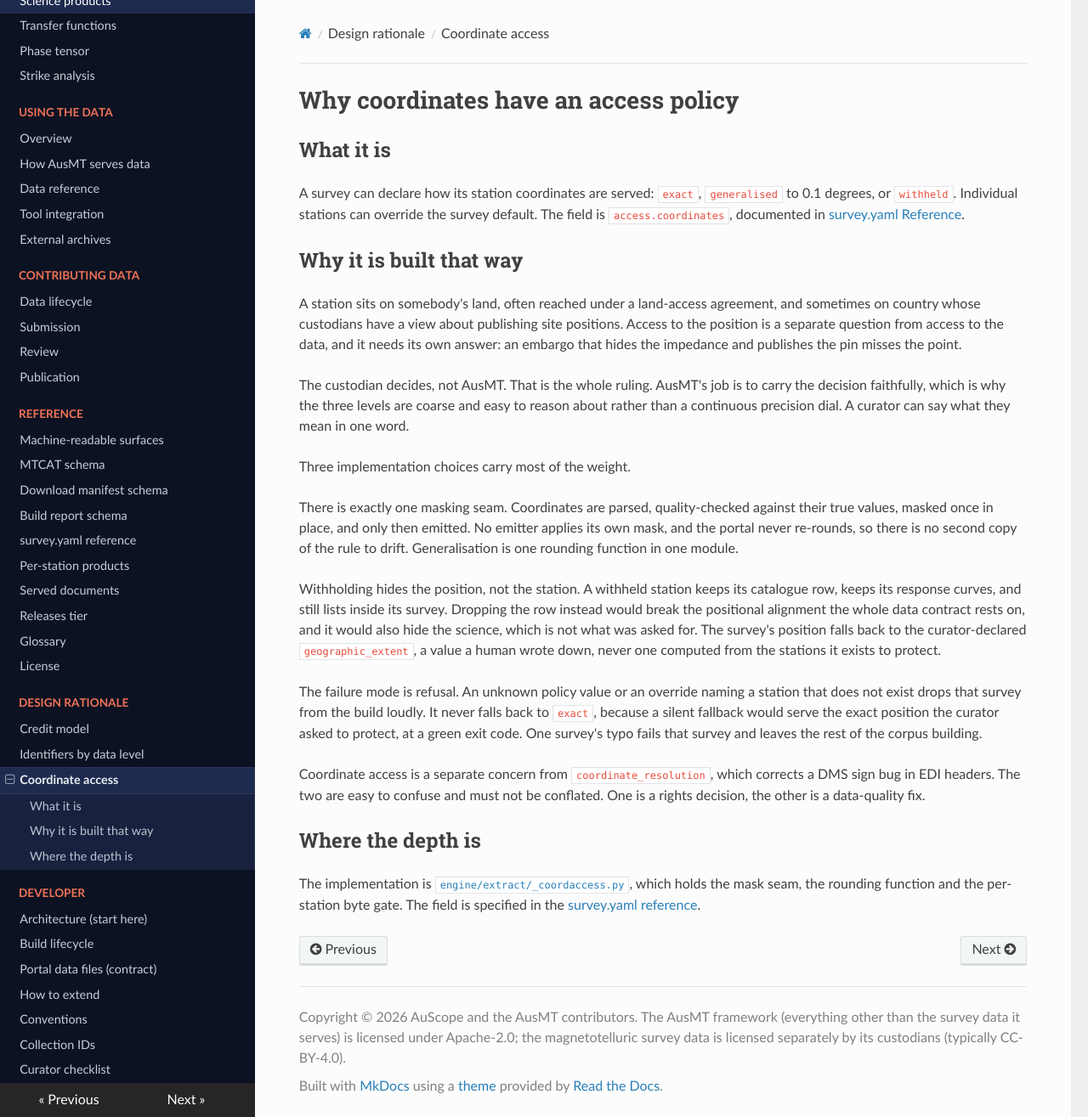
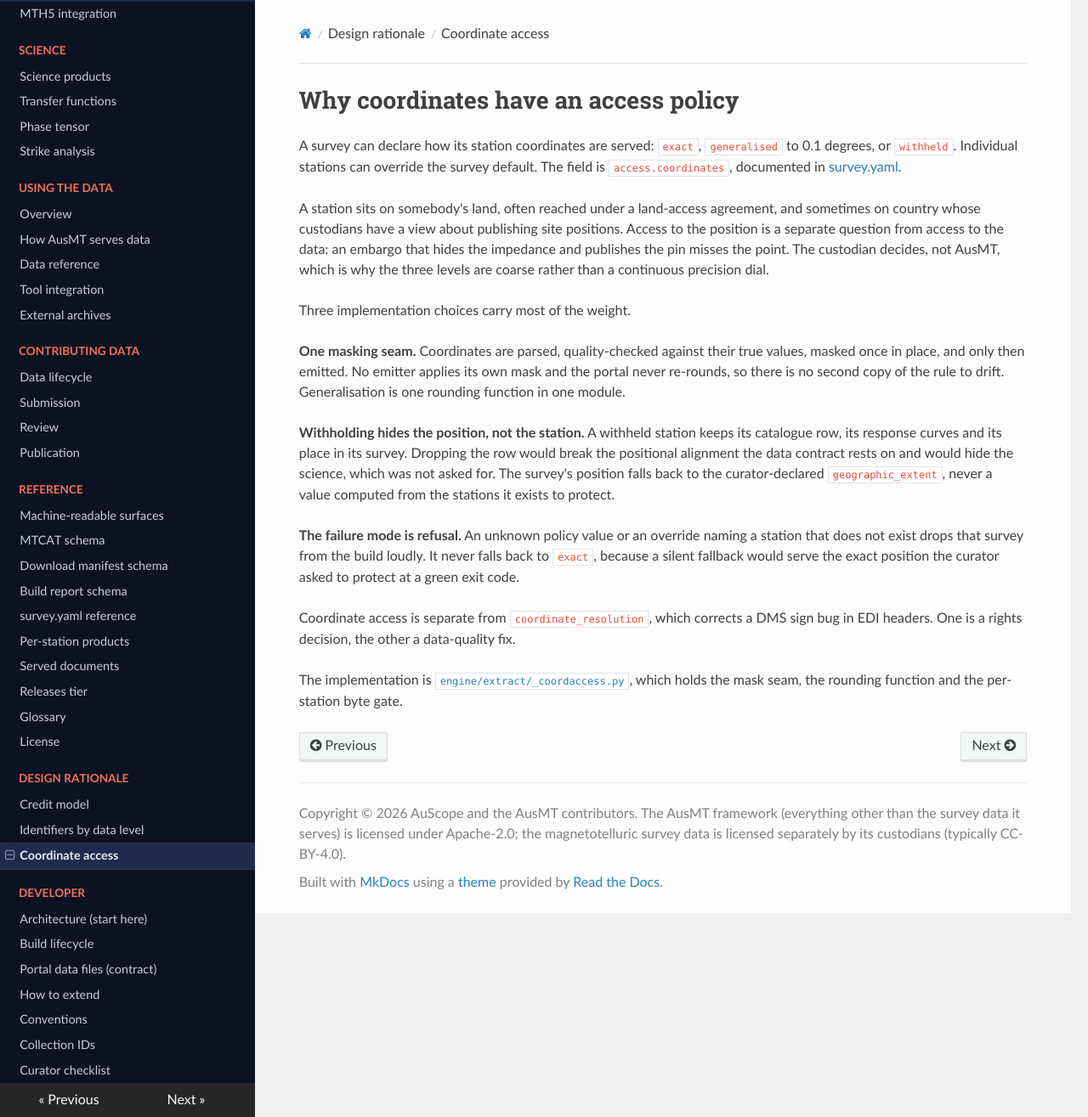
Before and after one commit to bvkay/ausmt, an MkDocs documentation site: the page built from docs/docs/rationale/coordinate-access.md, in a window 1280 px wide and 1315 px high. Shown: the whole window at 85% size. Built offline with MkDocs 1.6.1, drawn with Linux system fonts in a browser that asks for light colours; nearby versions of some CDN libraries.

Commit message:
docs: condense the reference index, glossary, license and design-rationale pages
The reference index keeps its full served-document table and the current-version display the engine
parity suite reads; the three rationale pages drop their what/why/where scaffolding and keep the
argument and the code pointers; license loses its em dash. releases.md is untouched: it is served-data
reference and stays at full detail.

```diff
--- a/docs/docs/rationale/coordinate-access.md
+++ b/docs/docs/rationale/coordinate-access.md
@@ -1,49 +1,34 @@
 # Why coordinates have an access policy
 
-## What it is
+A survey can declare how its station coordinates are served: `exact`, `generalised` to 0.1 degrees, or
+`withheld`. Individual stations can override the survey default. The field is `access.coordinates`,
+documented in [survey.yaml](../reference/survey-yaml.md#85-accesscoordinates).
 
-A survey can declare how its station coordinates are served: `exact`, `generalised` to 0.1 degrees,
-or `withheld`. Individual stations can override the survey default. The field is
-`access.coordinates`, documented in
-[survey.yaml Reference](../reference/survey-yaml.md#85-accesscoordinates).
-
-## Why it is built that way
-
-A station sits on somebody's land, often reached under a land-access agreement, and sometimes on
-country whose custodians have a view about publishing site positions. Access to the position is a
-separate question from access to the data, and it needs its own answer: an embargo that hides the
-impedance and publishes the pin misses the point.
-
-The custodian decides, not AusMT. That is the whole ruling. AusMT's job is to carry the decision
-faithfully, which is why the three levels are coarse and easy to reason about rather than a
-continuous precision dial. A curator can say what they mean in one word.
+A station sits on somebody's land, often reached under a land-access agreement, and sometimes on country
+whose custodians have a view about publishing site positions. Access to the position is a separate
+question from access to the data: an embargo that hides the impedance and publishes the pin misses the
+point. The custodian decides, not AusMT, which is why the three levels are coarse rather than a
+continuous precision dial.
 
 Three implementation choices carry most of the weight.
 
-There is exactly one masking seam. Coordinates are parsed, quality-checked against their true
-values, masked once in place, and only then emitted. No emitter applies its own mask, and the
-portal never re-rounds, so there is no second copy of the rule to drift. Generalisation is one
-rounding function in one module.
+**One masking seam.** Coordinates are parsed, quality-checked against their true values, masked once in
+place, and only then emitted. No emitter applies its own mask and the portal never re-rounds, so there
+is no second copy of the rule to drift. Generalisation is one rounding function in one module.
 
-Withholding hides the position, not the station. A withheld station keeps its catalogue row, keeps
-its response curves, and still lists inside its survey. Dropping the row instead would break the
-positional alignment the whole data contract rests on, and it would also hide the science, which
-is not what was asked for. The survey's position falls back to the curator-declared
-`geographic_extent`, a value a human wrote down, never one computed from the stations it exists to
+**Withholding hides the position, not the station.** A withheld station keeps its catalogue row, its
+response curves and its place in its survey. Dropping the row would break the positional alignment the
+data contract rests on and would hide the science, which was not asked for. The survey's position falls
+back to the curator-declared `geographic_extent`, never a value computed from the stations it exists to
 protect.
 
-The failure mode is refusal. An unknown policy value or an override naming a station that does not
-exist drops that survey from the build loudly. It never falls back to `exact`, because a silent
-fallback would serve the exact position the curator asked to protect, at a green exit code. One
-survey's typo fails that survey and leaves the rest of the corpus building.
+**The failure mode is refusal.** An unknown policy value or an override naming a station that does not
+exist drops that survey from the build loudly. It never falls back to `exact`, because a silent fallback
+would serve the exact position the curator asked to protect at a green exit code.
 
-Coordinate access is a separate concern from `coordinate_resolution`, which corrects a DMS sign bug
-in EDI headers. The two are easy to confuse and must not be conflated. One is a rights decision,
-the other is a data-quality fix.
-
-## Where the depth is
+Coordinate access is separate from `coordinate_resolution`, which corrects a DMS sign bug in EDI
+headers. One is a rights decision, the other a data-quality fix.
 
 The implementation is
 [`engine/extract/_coordaccess.py`](https://github.com/bvkay/ausmt/blob/main/engine/extract/_coordaccess.py),
-which holds the mask seam, the rounding function and the per-station byte gate. The field is
-specified in the [survey.yaml reference](../reference/survey-yaml.md#85-accesscoordinates).
+which holds the mask seam, the rounding function and the per-station byte gate.
--- a/docs/docs/reference/license.md
+++ b/docs/docs/reference/license.md
@@ -1,18 +1,17 @@
 # License
 
-The AusMT **framework**, meaning everything in this repository other than the survey data AusMT
-serves, is licensed under the **Apache License 2.0**. The `NOTICE` file in the repository root is the
-normative statement of that scope, and `LICENSE` carries the licence text.
+The AusMT **framework**, everything in this repository other than the survey data AusMT serves, is
+licensed under the Apache License 2.0. The `NOTICE` file in the repository root is the normative
+statement of that scope, and `LICENSE` carries the licence text.
 
 ## Framework, not data
 
-Apache-2.0 covers the **framework**, not the data. The magnetotelluric **survey data** AusMT
-processes and serves (transfer functions and survey metadata) is **not** Apache-licensed. It is licensed individually by its
-custodians (typically **CC-BY-4.0**) and lives in the separate `ausmt-surveys` repository; each survey
-package carries its own `LICENSE.md`. The sample survey bundled under `engine/data/` for testing is
-likewise CC-BY-4.0.
+Apache-2.0 covers the framework, not the data. The magnetotelluric survey data AusMT processes and
+serves (transfer functions and survey metadata) is licensed individually by its custodians (typically
+CC-BY-4.0) and lives in the separate `ausmt-surveys` repository; each survey package carries its own
+`LICENSE.md`. The sample survey bundled under `engine/data/` for testing is CC-BY-4.0.
 
 When you reuse survey data discovered through AusMT, follow the licence and attribution terms of the
-originating survey — not the portal software licence.
+originating survey, not the portal software licence.
 
 Copyright 2026 AuScope and the AusMT contributors.
```
Also changed, not shown: docs/docs/rationale/credit-model.md (+15 -24 lines), docs/docs/rationale/identifiers-by-level.md (+21 -30 lines), docs/docs/reference/glossary.md (+13 -11 lines), docs/docs/reference/index.md (+11 -16 lines).
